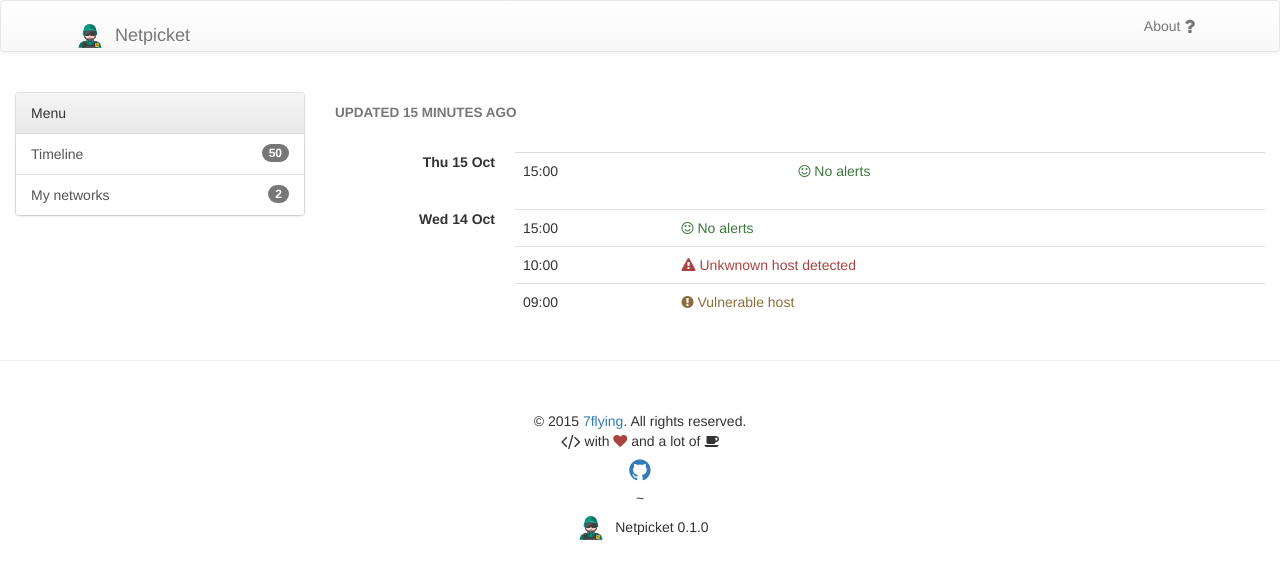
After one commit to 7flying/netpicket, a Flask app: template netpicket-web-py/app/templates/dashboard.html in a window 1280 px wide. The commit adds this page. Shown: the top 579 px of the page. Run offline with Flask 2, Linux system fonts and the light colour scheme; the template is opened without the code that fills it, so the values that code supplies are empty; some libraries are stand-ins or nearby versions.

Commit message:
Add dashboard mockup, change home redirects

```diff
--- a/netpicket-web-py/app/static/style.css
+++ b/netpicket-web-py/app/static/style.css
@@ -83,3 +83,14 @@ img.center {
     background-color: #12B2A0;
     border-color: #109b8b;
 }
+/* --- Active  --- */
+.net-active {
+    color: #fff;
+    background-color: #0C7367; /* reference */
+    border-color: #0a5c52;
+
+}
+/* --- Label as badge --- */
+.label-as-badge {
+    border-radius: 1em;
+}
--- a/netpicket-web-py/app/templates/base.html
+++ b/netpicket-web-py/app/templates/base.html
@@ -13,7 +13,11 @@
         <span class="icon-bar"></span>
         <span class="icon-bar"></span>
       </button>
+      {% if current_user.is_authenticated %}
+      <a class="navbar-brand" href="{{ url_for('dashboard') }}">
+      {% else %}
       <a class="navbar-brand" href="{{ url_for('main_page') }}">
+      {% endif %}
         <span>
           <img src="{{ url_for('static', filename='img/base-icon.svg') }}"
                height="40" width="40">
@@ -26,9 +30,11 @@
     </div>
     <div class="collapse navbar-collapse" id="my-super-collapse">
       <ul class="nav navbar-nav navbar-right">
-        <li><a href="">About</a></li>
+        <li><a href="">About <span class="fa fa-question fa-lg"></span></a></li>
         {% if current_user.is_authenticated() %}
-        <li><a href="{{ url_for('logout')}}">Logout</a></li>
+        <li><a href="{{ url_for('logout')}}">Logout
+            <span class="fa fa-power-off"></span></a>
+        </li>
         {% endif %}
       </ul>
     </div>
@@ -67,7 +73,9 @@
           <i class="fa fa-github fa-lg"></i>
         </span>
       </a>
-    </p>
+    <br>~<br>
+    <span><img src="{{ url_for('static', filename='img/base-icon.svg') }}"
+               height="40" width="40"></img> Netpicket 0.1.0</p>
   </div>
 </footer>
 {% endblock %}
--- /dev/null
+++ b/netpicket-web-py/app/templates/dashboard.html
@@ -0,0 +1,69 @@
+<!doctype html>
+{% extends "base.html" %}
+{% block nexttoicon %}Netpicket{% endblock %}
+
+{% block page_content %}
+
+<div class="row">
+  <br>
+  <!-- menu -->
+  <div class="col-md-3">
+    <div style="margin 20px">
+      <div class="panel panel-default">
+		<div class="panel-heading">Menu</div>
+		<!-- List group -->
+		<div class="list-group">
+          <button type="button" class="list-group-item">
+            Timeline
+            <span class="badge">50</span>
+          </button>
+          <button type="button" class="list-group-item">
+            My networks
+            <span class="badge">2</span>
+          </button>
+		</div>
+	  </div>
+    </div>
+  </div><!-- end menu -->
+
+  <div class="col-md-9">
+    <h4><small><strong>UPDATED 15 MINUTES AGO</strong></small></h4><br>
+    <dl class="dl-horizontal">
+      <dt>Thu 15 Oct</dt>
+      <dd>
+        <table class="table">
+          <tbody>
+            <tr>
+              <td>15:00</td>
+              <td class="text-success"><i class="fa fa-smile-o"></i> No alerts</td>
+            </tr>
+          </tbody>
+        </table>
+      </dd>
+
+      <dt>Wed 14 Oct</dt>
+      <dd>
+        <table class="table">
+          <tbody>
+            <tr>
+              <td>15:00</td>
+              <td class="text-success"><i class="fa fa-smile-o"></i> No alerts</td>
+            </tr>
+            <tr>
+              <td>10:00</td>
+              <td class="text-danger"><i class="fa fa-warning"></i>
+                Unkwnown host detected</td>
+            </tr>
+            <tr>
+              <td>09:00</td>
+              <td class="text-warning"><i class="fa fa-exclamation-circle"></i>
+                Vulnerable host</td>
+            </tr>
+          </tbody>
+        </table>
+      </dd>
+    </dl>
+  </div>
+</div>
+
+{% endblock %}
--- a/netpicket-web-py/app/views.py
+++ b/netpicket-web-py/app/views.py
@@ -40,7 +40,13 @@ def callback(provider):
     user.authenticated = True
     db.session.add(user)
     db.session.commit()
-    return redirect(url_for('profile'))
+    return redirect(url_for('dashboard'))
+
+@app.route('/dashboard')
+@login_required
+def dashboard():
+    """ """
+    return render_template('dashboard.html')
 
 @app.route('/profile', methods=['GET'])
 @login_required
```
